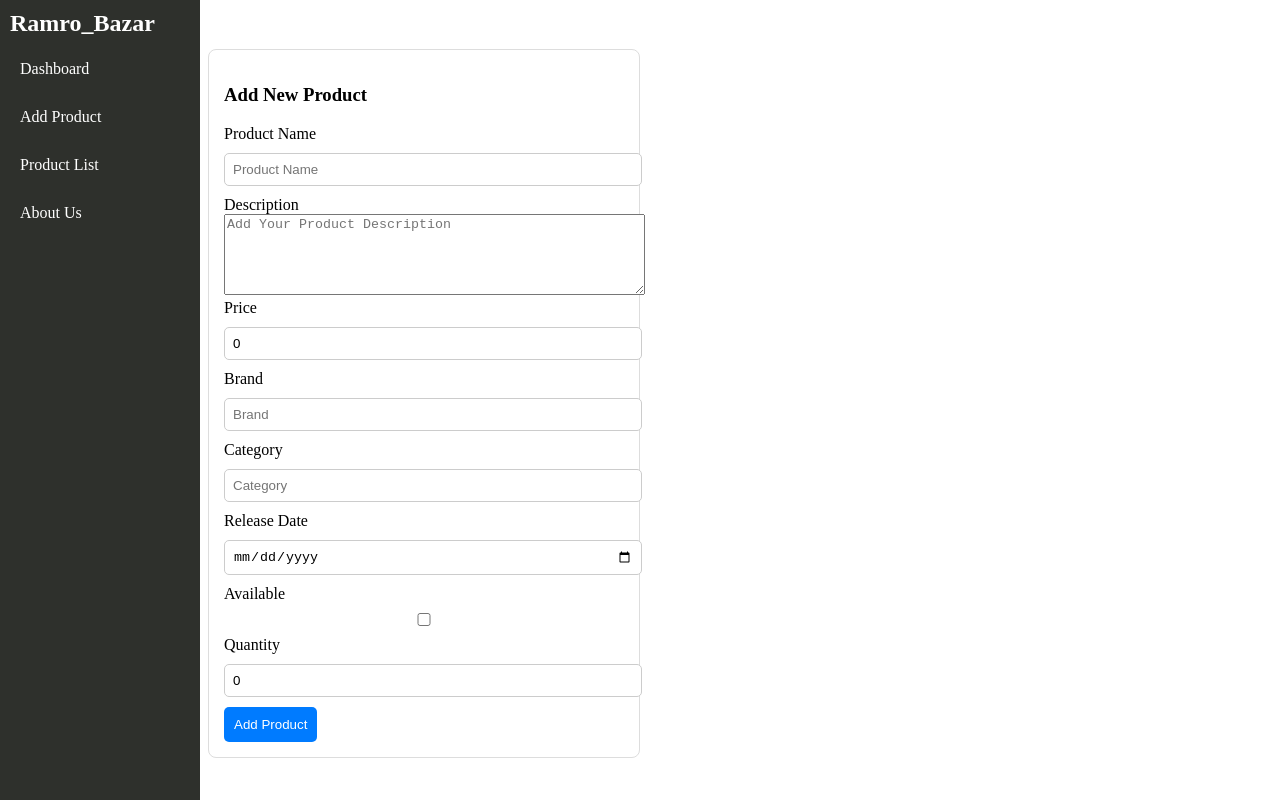
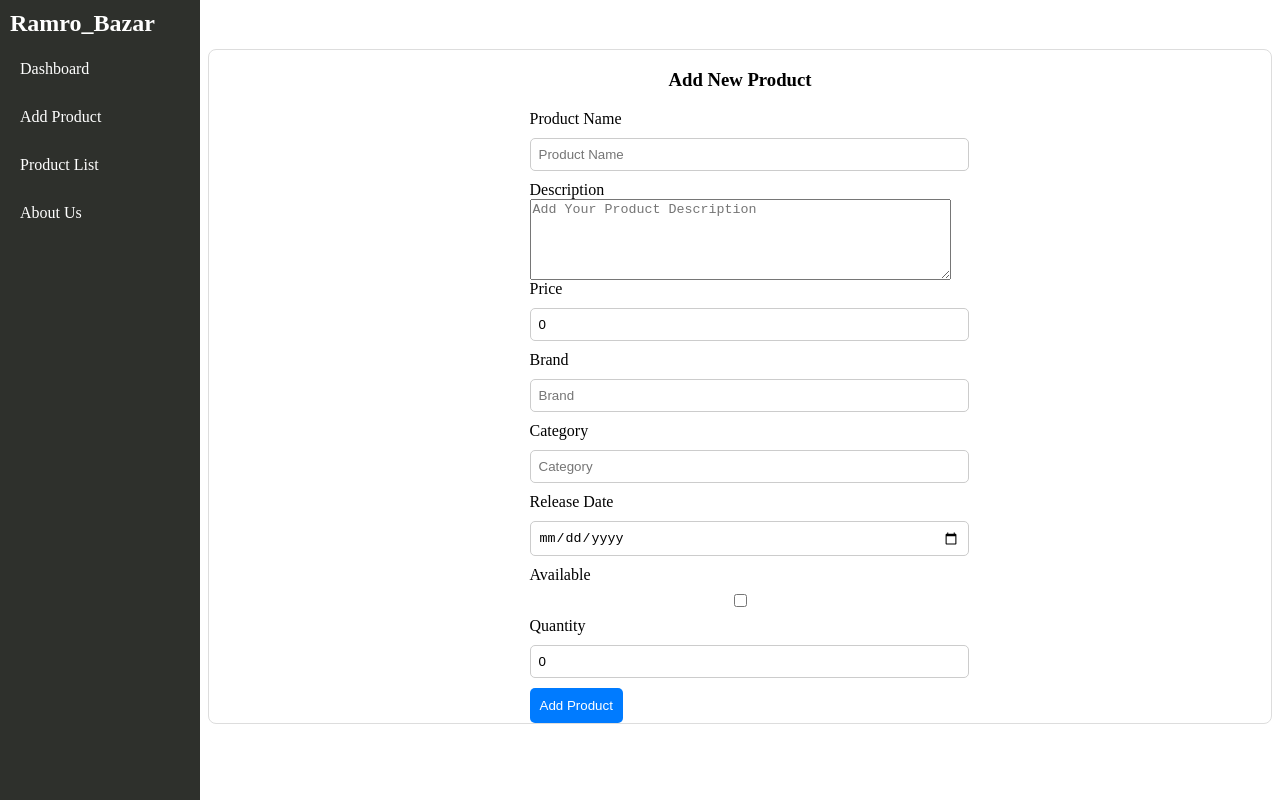
Before and after one commit to grish081bca/Ramro_Bazar-Frontend-, an Angular app: page /home/add-product in a window 1280 px wide. Built offline with nearby package versions, Linux system fonts and the light colour scheme.

Commit message:
Changes in style of add-product-component

```diff
--- a/src/app/add-product/add-product.component.scss
+++ b/src/app/add-product/add-product.component.scss
@@ -1,9 +1,10 @@
 .add-product {
   border: 1px solid #ddd;
-  padding: 15px;
-  margin-bottom: 20px;
   border-radius: 8px;
-  max-width: 400px;
+  display: flex;
+  flex-direction: column;
+  justify-content: center;
+  align-items: center;
 }
 
 input {
@@ -27,3 +28,9 @@ button {
 button:hover {
   background: #0056b3;
 }
+
+.form-group{
+  display: flex;
+  flex-direction: column;
+  justify-content: flex-start;
+}
```
